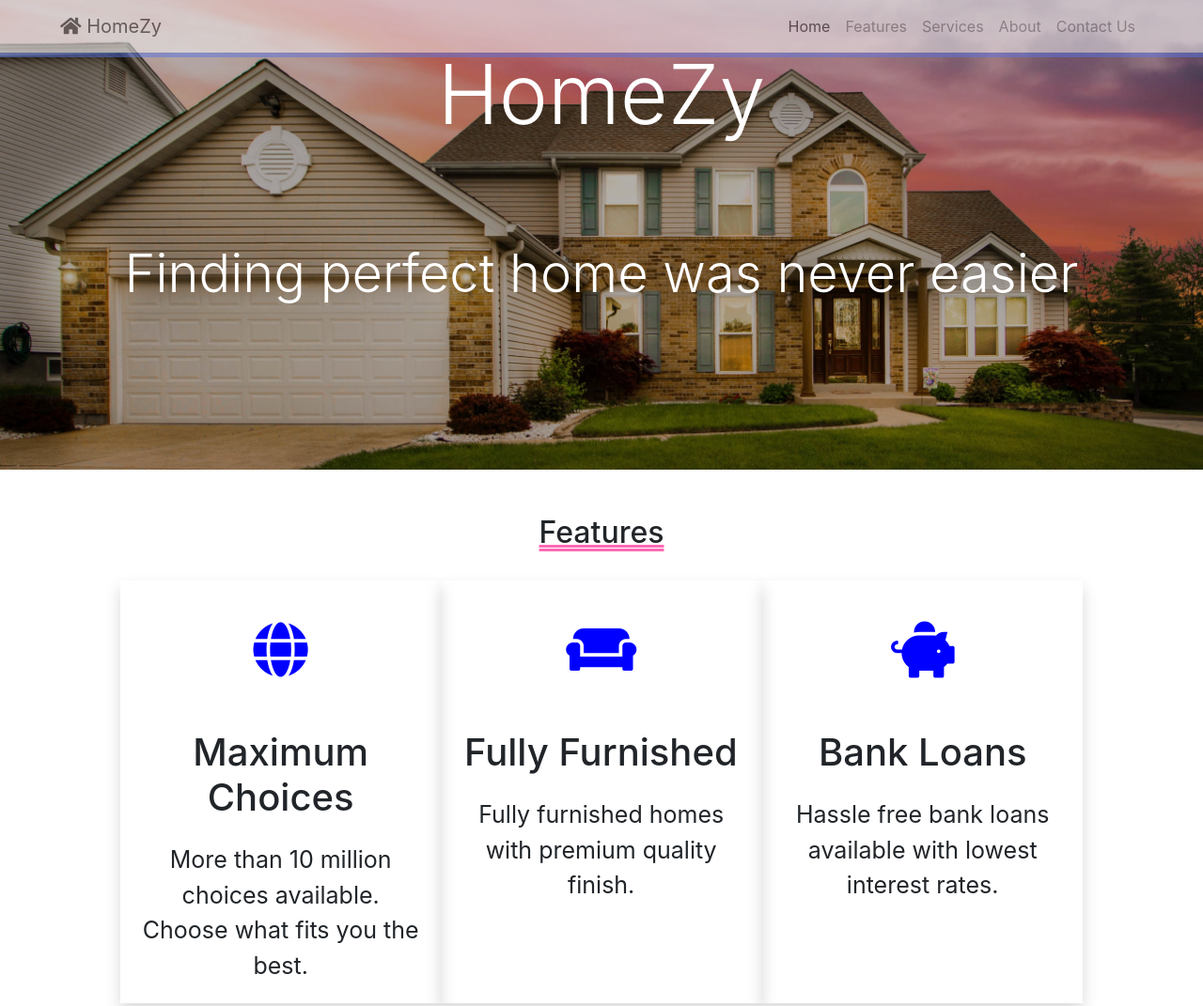
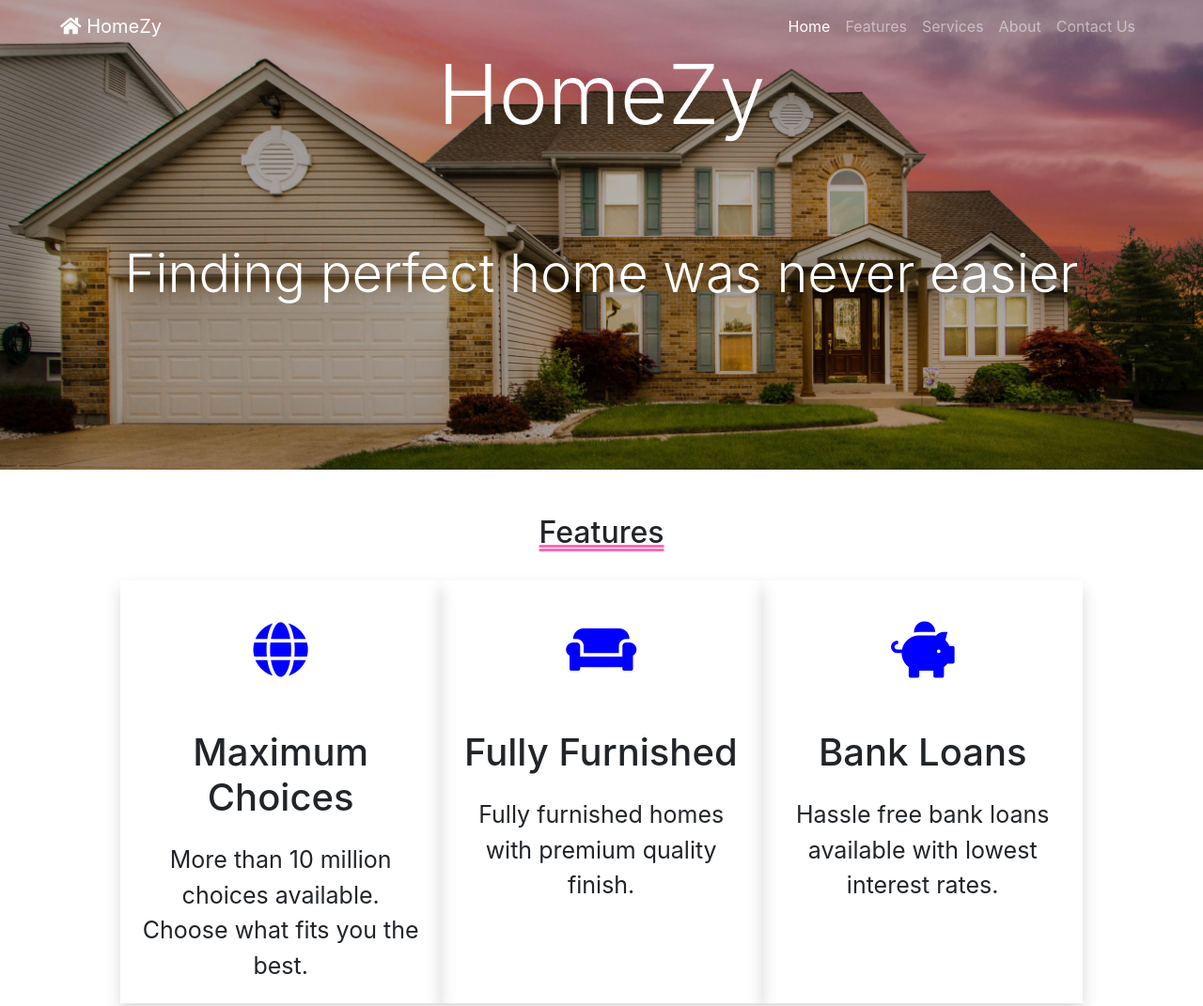
Before and after one commit to ashfreakingoyal/HomeZy, a plain HTML site: page index.html in a window 1280 px wide. Shown: the top 1071 px of the page at 94% size. Drawn offline with nearby package versions, Linux system fonts and the light colour scheme.

Commit message:
Fixed navbar opacity

```diff
--- a/css/style.css
+++ b/css/style.css
@@ -1,7 +1,19 @@
-.navbar {
-    opacity: 0.5;
-    border-bottom: 5px solid #5b74e4;
+.navbar.solid {
+    background-color: blue;
+    transition: background-color 1s ease 0s;
+    box-shadow: 0 0 4px grey;
 }
+
+.navbar-brand {
+    color: dodgerblue;
+    transition: color 1s ease 0s;
+}
+
+.navbar-nav li a {
+    color: blue;
+    transition: color 1s ease 0s;
+}
+
 
 
 
--- a/index.html
+++ b/index.html
@@ -17,7 +17,7 @@
 
   <!-- Navbar -->
 
-  <nav class="navbar navbar-expand-lg navbar-light bg-light fixed-top">
+  <nav class="navbar navbar-expand-lg navbar-dark fixed-top">
     <a class="navbar-brand pl-lg-5" href="#"><i class="fas fa-home"></i> HomeZy</a>
     <button class="navbar-toggler" type="button" data-toggle="collapse" data-target="#navbarSupportedContent"
       aria-controls="navbarSupportedContent" aria-expanded="false" aria-label="Toggle navigation">
--- a/js/app.js
+++ b/js/app.js
@@ -1,9 +1,3 @@
-// $(document).ready(
-//     function () {
-//         $('.heading').addClass("animated zoomIn");
-//         $('.navbar-brand').addClass("animated slideInRight");
-//     });
-
 let heading = document.querySelectorAll('.heading')
 heading.forEach(function (headingElement) {
     headingElement.className += ' animated zoomIn'
@@ -11,3 +5,15 @@ heading.forEach(function (headingElement) {
 //heading.className += ' animated zoomIn';
 let navbarBrand = document.querySelector('.navbar-brand')
 navbarBrand.className += ' animated slideInRight';
+
+
+// NAVBAR SOLID
+$(document).ready(function () {
+    $(window).scroll(function () {
+        if ($(this).scrollTop() > 470) {
+            $('.navbar').addClass('solid');
+        } else {
+            $('.navbar').removeClass('solid');
+        }
+    });
+});
```
